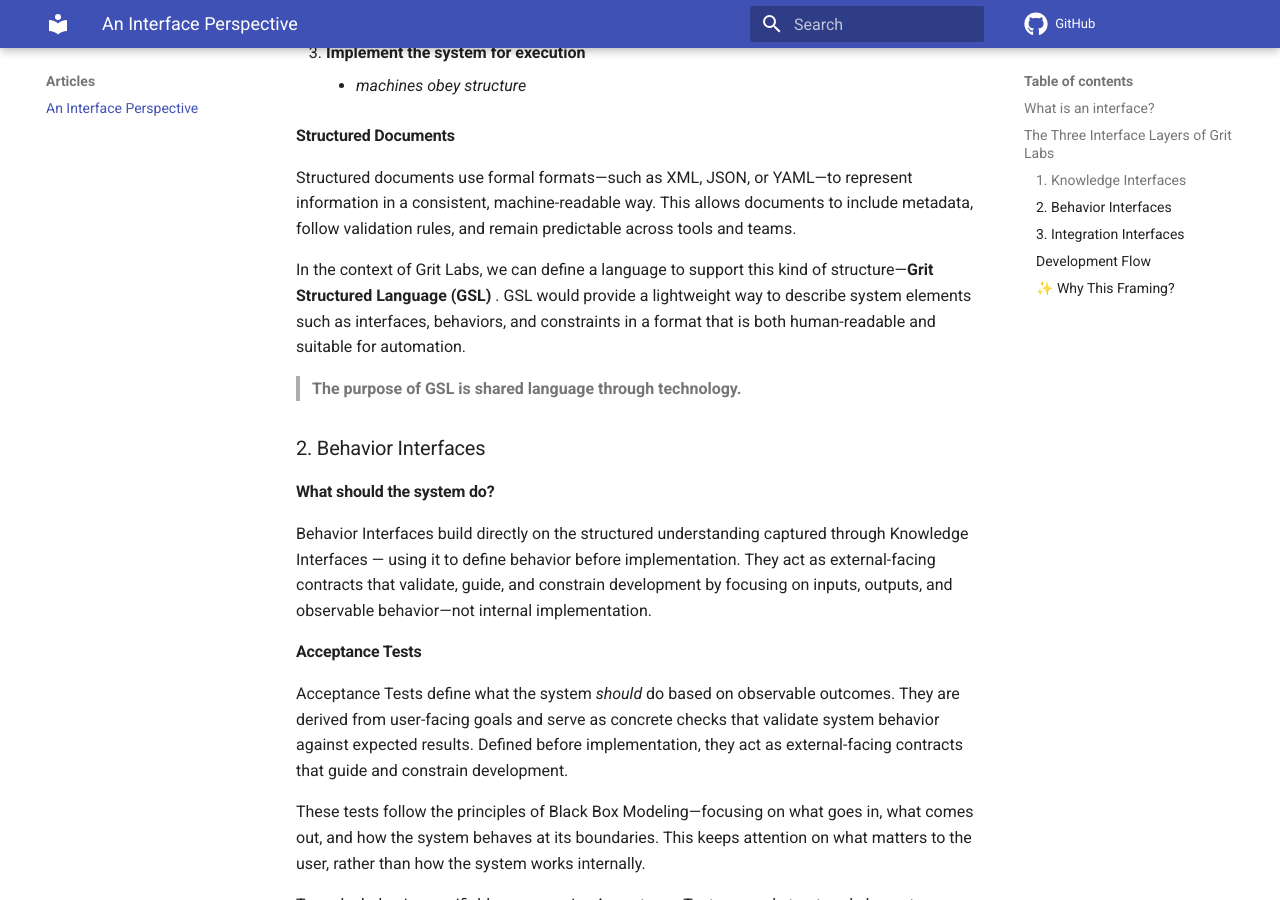
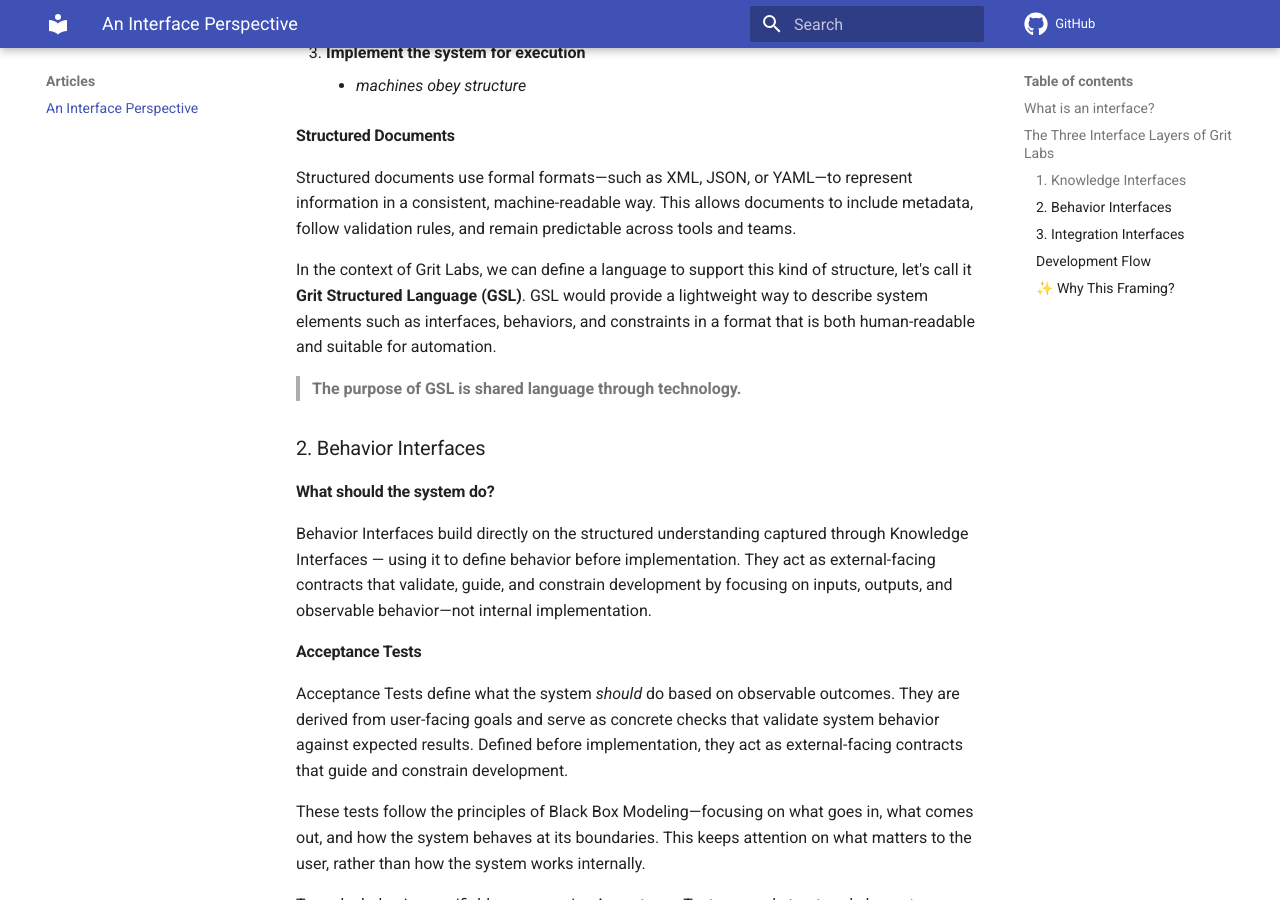
Before and after one commit to gritlabs1/gritlabs, an MkDocs documentation site: the page built from docs/pages/articles/interface-perspective.md, in a window 1280 px wide and 900 px high, scrolled down 2715 px. Built offline with MkDocs 1.6.1 and Material for MkDocs 9.7.7, drawn with Linux system fonts in a browser that asks for light colours; comment, search, counter and statistics services are not loaded.

Commit message:
docs: refine GSL introduction

```diff
--- a/docs/pages/articles/interface-perspective.md
+++ b/docs/pages/articles/interface-perspective.md
@@ -118,7 +118,7 @@ In place of ad hoc documentation habits, Knowledge Interfaces provide a durable
 
 Structured documents use formal formats—such as XML, JSON, or YAML—to represent information in a consistent, machine-readable way. This allows documents to include metadata, follow validation rules, and remain predictable across tools and teams.
 
-In the context of Grit Labs, we can define a language to support this kind of structure—**Grit Structured Language (GSL)** . GSL would provide a lightweight way to describe system elements such as interfaces, behaviors, and constraints in a format that is both human-readable and suitable for automation.
+In the context of Grit Labs, we can define a language to support this kind of structure, let's call it **Grit Structured Language (GSL)**. GSL would provide a lightweight way to describe system elements such as interfaces, behaviors, and constraints in a format that is both human-readable and suitable for automation.
 
 > **The purpose of GSL is shared language through technology.**
 
```
